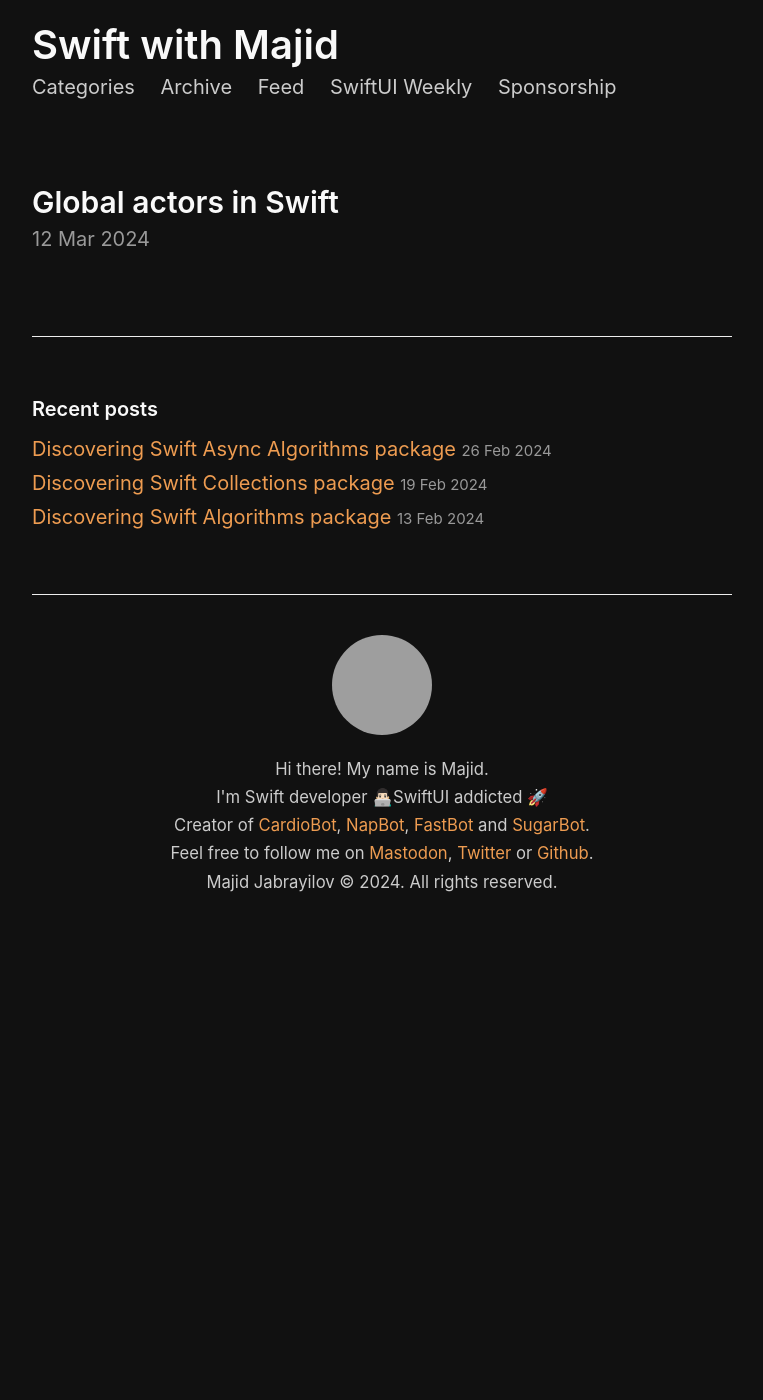
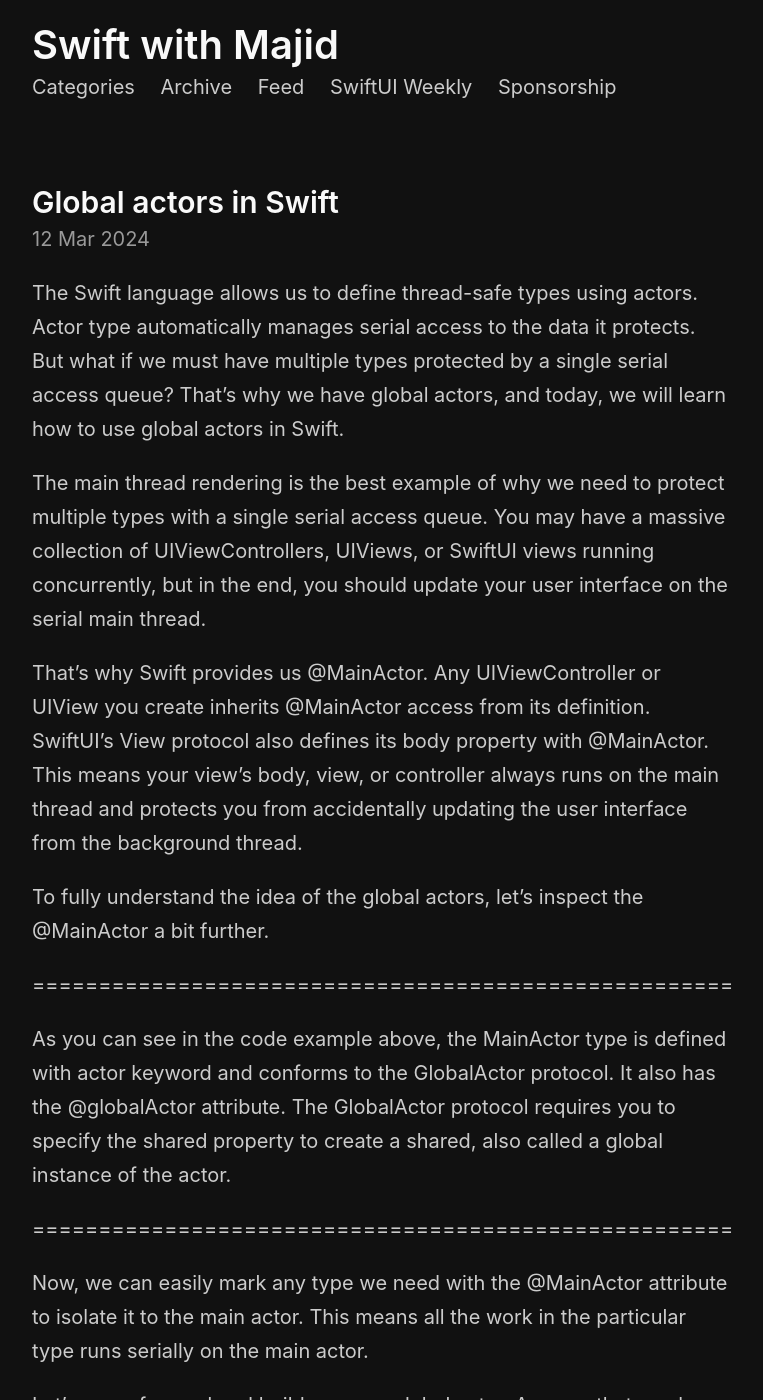
Before and after one commit to mecid/mecid.github.io, a Jekyll site: the page built from _posts/2024-03-12-global-actors-in-swift.md, in a window 1280 px wide and 1400 px high. Shown: the whole window, without its empty margins (258-1021 px from the left). Built offline with Jekyll 4.4.1, drawn with Linux system fonts in a browser that asks for light colours; some of the changed text lies outside the part shown; grey boxes are pictures that could not be loaded.

Commit message:
global actors post content added

```diff
--- a/_posts/2024-03-12-global-actors-in-swift.md
+++ b/_posts/2024-03-12-global-actors-in-swift.md
@@ -2,3 +2,37 @@
 title: Global actors in Swift
 layout: post
 ---
+
+The Swift language allows us to define thread-safe types using actors. Actor type automatically manages serial access to the data it protects. But what if we must have multiple types protected by a single serial access queue? That's why we have global actors, and today, we will learn how to use global actors in Swift.
+
+The main thread rendering is the best example of why we need to protect multiple types with a single serial access queue. You may have a massive collection of UIViewControllers, UIViews, or SwiftUI views running concurrently, but in the end, you should update your user interface on the serial main thread.
+
+That's why Swift provides us @MainActor. Any UIViewController or UIView you create inherits @MainActor access from its definition. SwiftUI's View protocol also defines its body property with @MainActor. This means your view's body, view, or controller always runs on the main thread and protects you from accidentally updating the user interface from the background thread.
+
+To fully understand the idea of the global actors, let's inspect the @MainActor a bit further.
+
+=====================================================
+
+As you can see in the code example above, the MainActor type is defined with actor keyword and conforms to the GlobalActor protocol. It also has the @globalActor attribute. The GlobalActor protocol requires you to specify the shared property to create a shared, also called a global instance of the actor.
+
+=====================================================
+
+Now, we can easily mark any type we need with the @MainActor attribute to isolate it to the main actor. This means all the work in the particular type runs serially on the main actor.
+
+Let's move forward and build our own global actor. Assume that you have many types of defining access to the local storage and want to keep them conflict-free and run in a serial order.
+
+=====================================================
+
+As you can see in the example above, we define the StorageActor type conforming to the GlobalActor protocol using the actor keyword. The @globalActor attribute allows us to mark any type, function, or property with the @StorageActor.
+
+=====================================================
+
+Here, we create Сache and Database types using the @StorageActor attribute. It allows us to run them on a single serial queue managed by the StorageActor we created before.
+
+Why do we use global actors rather than defining Cache and Database types as actors? We can define Cache and Database as actors. Still, in this case, every instance of the Cache or Database types will run on an independent serial queue and protect its access alone. By marking our types with the @StorageActor, we belong them to a single serial queue managed by the shared instance of the StorageActor.
+
+=====================================================
+
+Remember that you can mark with the @StorageActor attribute not only types but also functions or properties of any type.
+
+Today, we learned why and how to use global actors in Swift. You don't need to use global actors often in your apps. However, in particular cases, such as main thread rendering, they become handy.
```
